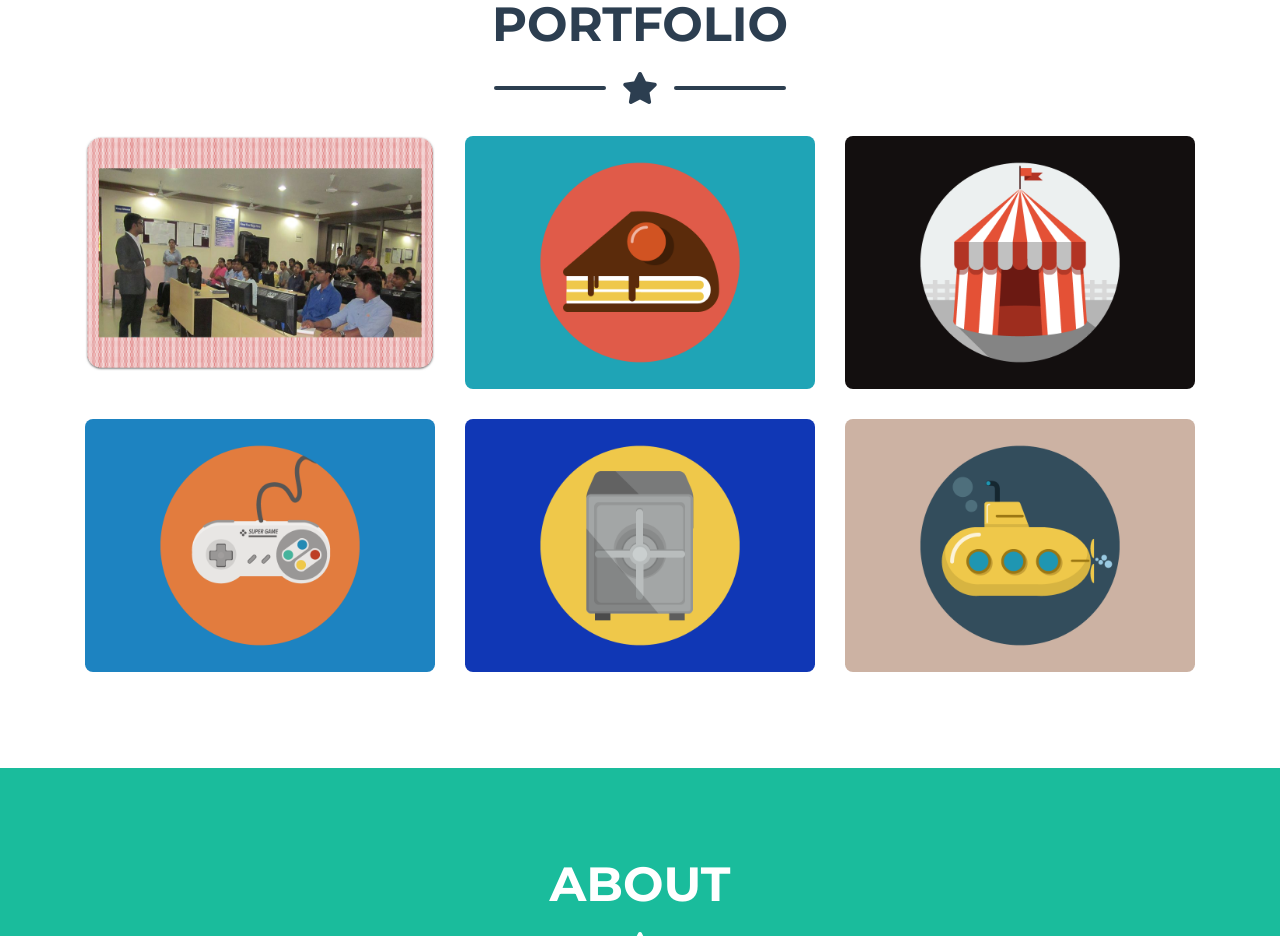
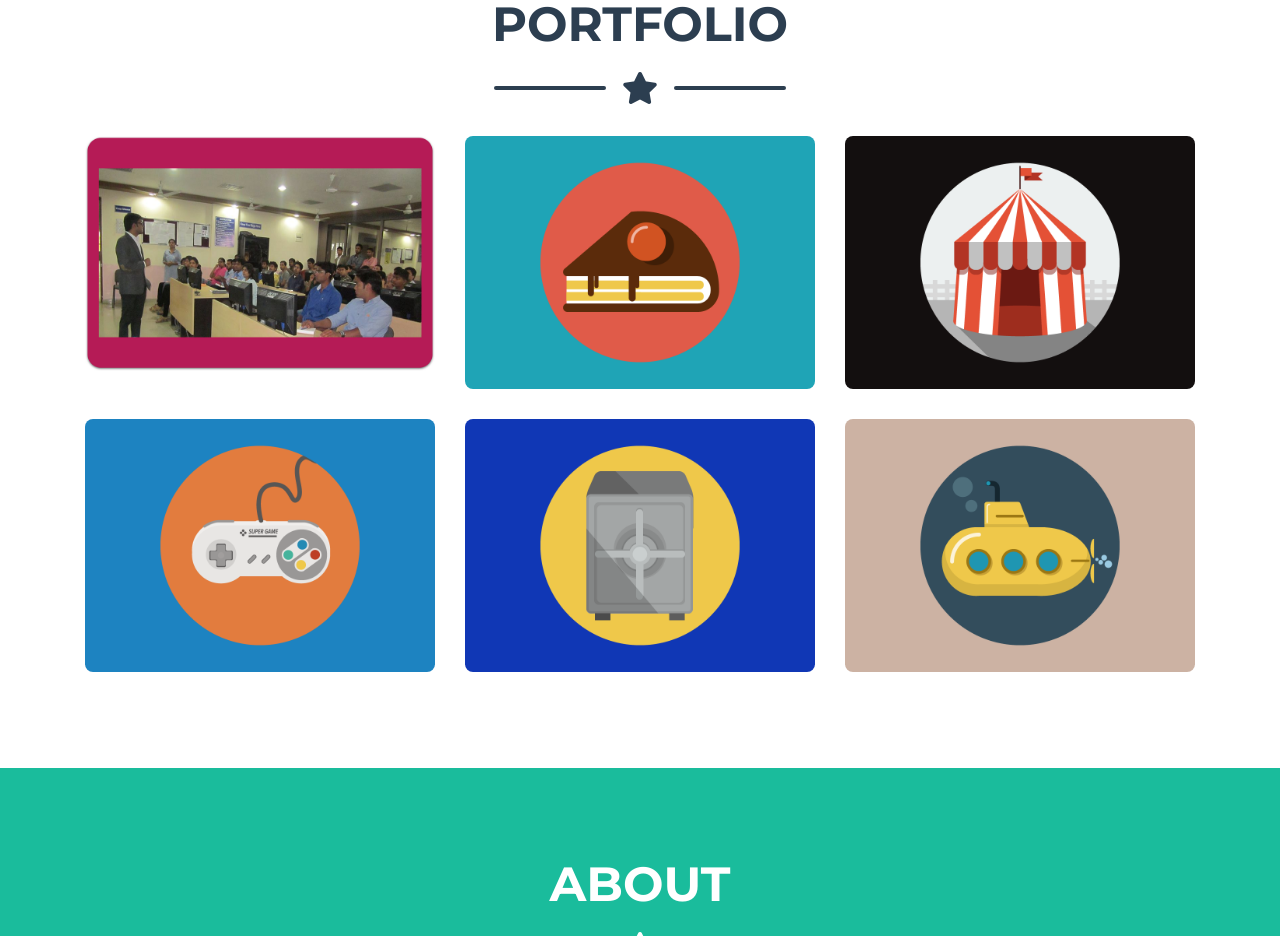
Before and after one commit to pks90/portfolio, a website with bundled scripts: page index.html in a window 1280 px wide. Shown: the part 860-1796 px from the top of the page. Built offline with nearby package versions, Linux system fonts and the light colour scheme.

Commit message:
html updated and image modified

```diff
--- a/index.html
+++ b/index.html
@@ -100,7 +100,7 @@
                 <i class="fas fa-plus fa-3x"></i>
               </div>
             </div>
-            <img class="img-fluid" src="img/portfolio/cabin.png" alt="">
+            <img class="img-fluid" src="img/portfolio/seminar.png" alt="">
           </div>
         </div>
 
@@ -338,7 +338,7 @@
             <div class="row justify-content-center">
               <div class="col-lg-8">
                 <!-- Portfolio Modal - Title -->
-                <h2 class="portfolio-modal-title text-secondary text-uppercase mb-0">Log Cabin</h2>
+                <h2 class="portfolio-modal-title text-secondary text-uppercase mb-0">Tech Seminars</h2>
                 <!-- Icon Divider -->
                 <div class="divider-custom">
                   <div class="divider-custom-line"></div>
@@ -348,7 +348,7 @@
                   <div class="divider-custom-line"></div>
                 </div>
                 <!-- Portfolio Modal - Image -->
-                <img class="img-fluid rounded mb-5" src="img/portfolio/cabin.png" alt="">
+                <img class="img-fluid rounded mb-5" src="img/portfolio/seminar.png" alt="">
                 <!-- Portfolio Modal - Text -->
                 <p class="mb-5">Lorem ipsum dolor sit amet, consectetur adipisicing elit. Mollitia neque assumenda ipsam nihil, molestias magnam, recusandae quos quis inventore quisquam velit asperiores, vitae? Reprehenderit soluta, eos quod consequuntur itaque. Nam.</p>
                 <button class="btn btn-primary" href="#" data-dismiss="modal">
```
Also changed, not shown: img/portfolio/cabin.png (deleted), img/portfolio/seminar.png (added).
